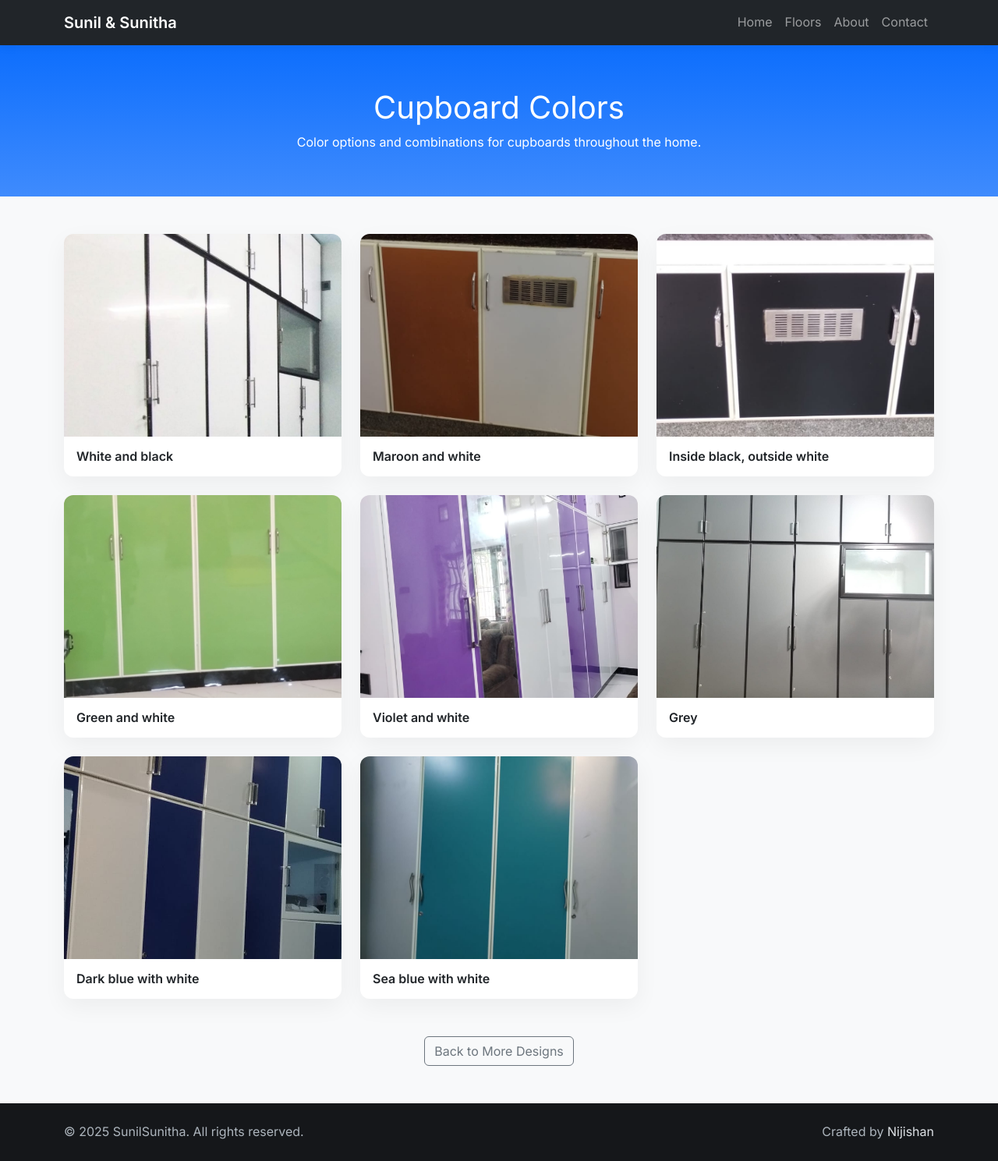
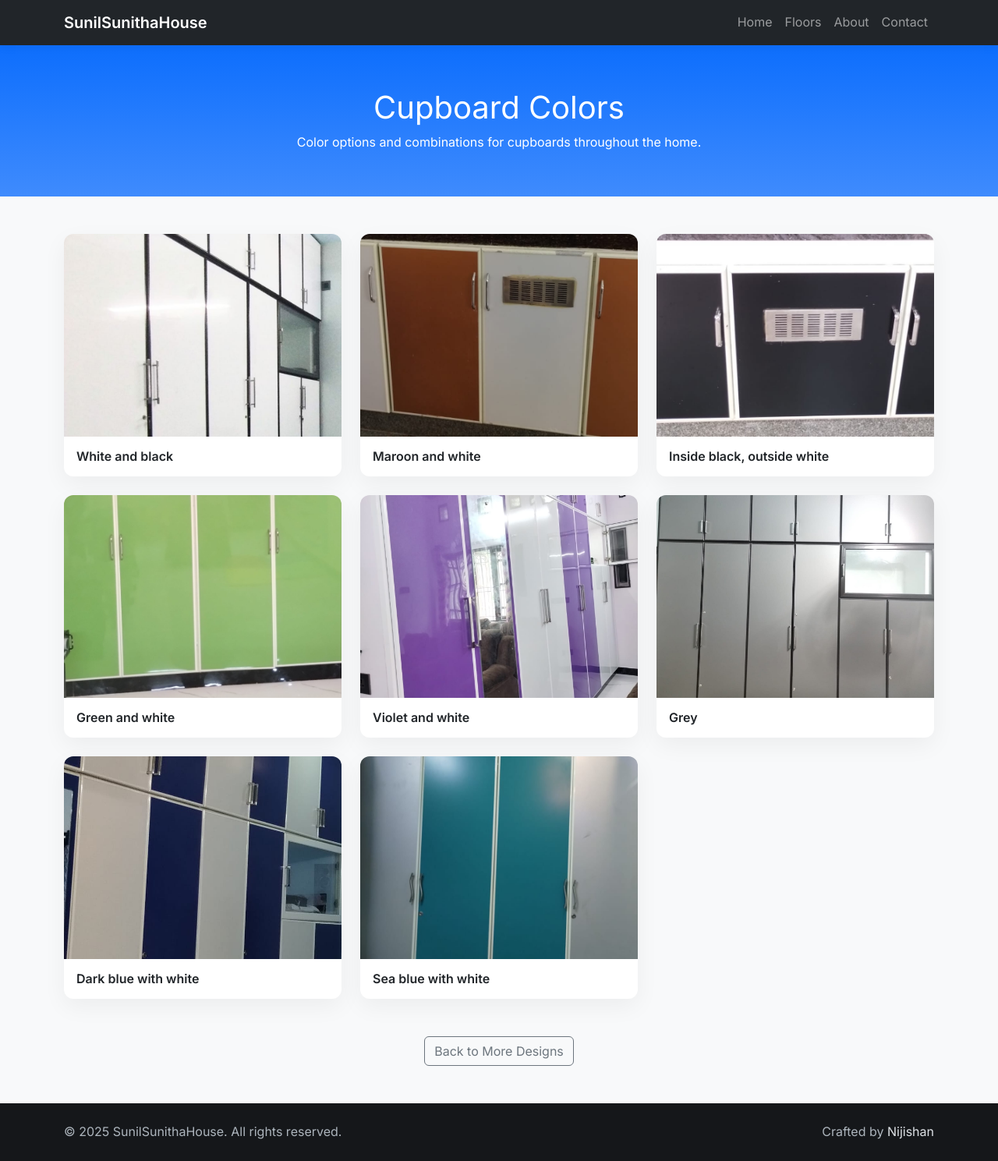
Before and after one commit to DevNijishan/SunilsunithaHouse, a plain HTML site: page Caboard colors.html in a window 1280 px wide. Shown: the whole page at 78% size. Drawn offline with nearby package versions, Linux system fonts and the light colour scheme.

Commit message:
Caboard colors.html

```diff
--- a/Caboard colors.html
+++ b/Caboard colors.html
@@ -3,7 +3,7 @@
 <head>
   <meta charset="UTF-8" />
   <meta name="viewport" content="width=device-width, initial-scale=1" />
-  <title>Cupboard Colors | SunilSunitha</title>
+  <title>Cupboard Colors | SunilSunithaHouse</title>
 
   <link href="https://fonts.googleapis.com/css2?family=Inter:wght@400;600;700&display=swap" rel="stylesheet">
   <link
@@ -30,7 +30,7 @@
 <body>
   <nav class="navbar navbar-expand-lg navbar-dark bg-dark">
     <div class="container">
-      <a class="navbar-brand fw-semibold" href="index.html">Sunil &amp; Sunitha</a>
+      <a class="navbar-brand fw-semibold" href="index.html">SunilSunithaHouse</a>
       <button class="navbar-toggler" type="button" data-bs-toggle="collapse" data-bs-target="#navMain" aria-controls="navMain" aria-expanded="false" aria-label="Toggle navigation">
         <span class="navbar-toggler-icon"></span>
       </button>
@@ -73,7 +73,7 @@
 
   <footer class="py-4 mt-auto">
     <div class="container d-flex flex-column flex-md-row align-items-center justify-content-between gap-2">
-      <div>© <span id="year"></span> SunilSunitha. All rights reserved.</div>
+      <div>© <span id="year"></span> SunilSunithaHouse. All rights reserved.</div>
       <div>Crafted by <a href="Bynijishan.html">Nijishan</a></div>
     </div>
   </footer>
```
